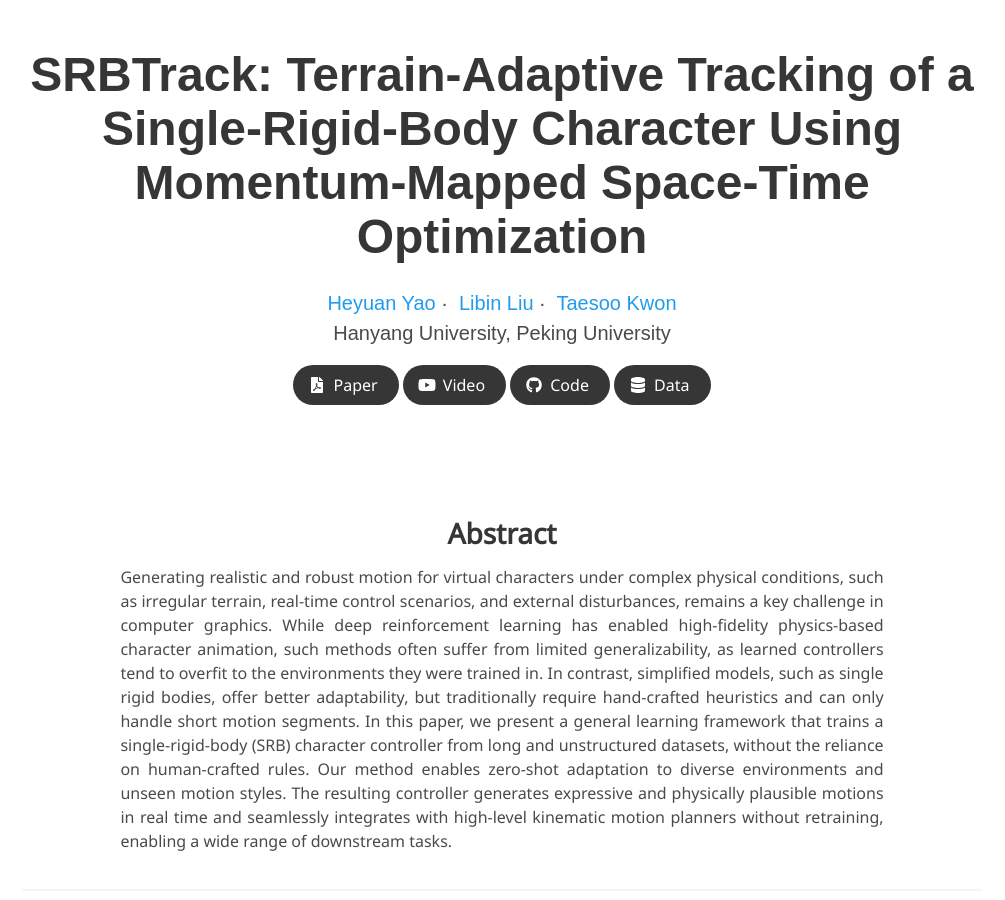
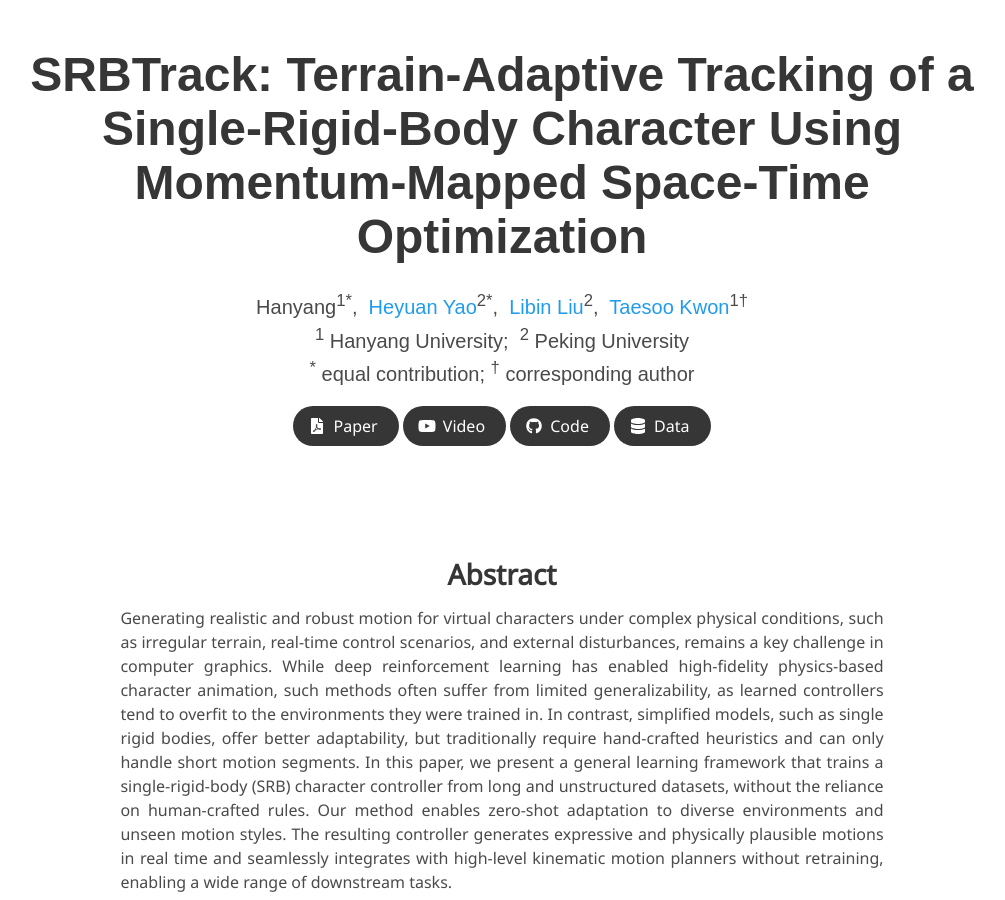
Before and after one commit to hanyang9/SRBTrack, a Jekyll site: the page built from index.md, in a window 1280 px wide and 900 px high. Shown: the whole window, without its empty margins (138-1143 px from the left). Built offline with Jekyll 4.4.1, drawn with Linux system fonts in a browser that asks for light colours; some web fonts are replaced.

Commit message:
Update index.md

```diff
--- a/index.md
+++ b/index.md
@@ -4,11 +4,13 @@ permalink: /
 
 title: "SRBTrack: Terrain-Adaptive Tracking of a Single-Rigid-Body Character Using Momentum-Mapped Space-Time Optimization"
 authors:
-    <a href="https://heyuanyao-pku.github.io/" target="_blank" rel="noopener">Heyuan Yao</a>&nbsp;·&nbsp;
-    <a href="https://libliu.info/" target="_blank" rel="noopener">Libin Liu</a>&nbsp;·&nbsp;
-    <a href="http://calab.hanyang.ac.kr/?node=Taesoo" target="_blank" rel="noopener">Taesoo Kwon</a>
+    Hanyang</a><sup>1*</sup>,&nbsp;
+    <a href="https://heyuanyao-pku.github.io/" target="_blank" rel="noopener">Heyuan Yao</a><sup>2*</sup>,&nbsp;
+    <a href="https://libliu.info/" target="_blank" rel="noopener">Libin Liu</a><sup>2</sup>,&nbsp;
+    <a href="http://calab.hanyang.ac.kr/?node=Taesoo" target="_blank" rel="noopener">Taesoo Kwon</a><sup>1†</sup>
 affiliations:
-    "Hanyang University, Peking University"
+    <sup>1</sup> Hanyang University;&nbsp;&nbsp;<sup>2</sup> Peking University<br/>
+    <sup>*</sup> equal contribution;&nbsp;<sup>†</sup> corresponding author
 paper: https://www.cs.virginia.edu/~robins/Turing_Paper_1936.pdf
 video: https://www.youtube.com/results?search_query=turing+machine
 code: https://github.com/topics/turing-machines
```
